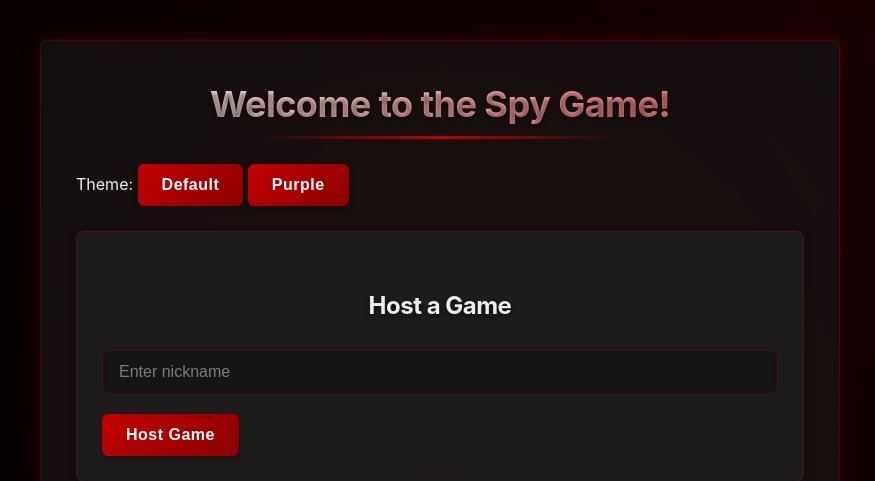
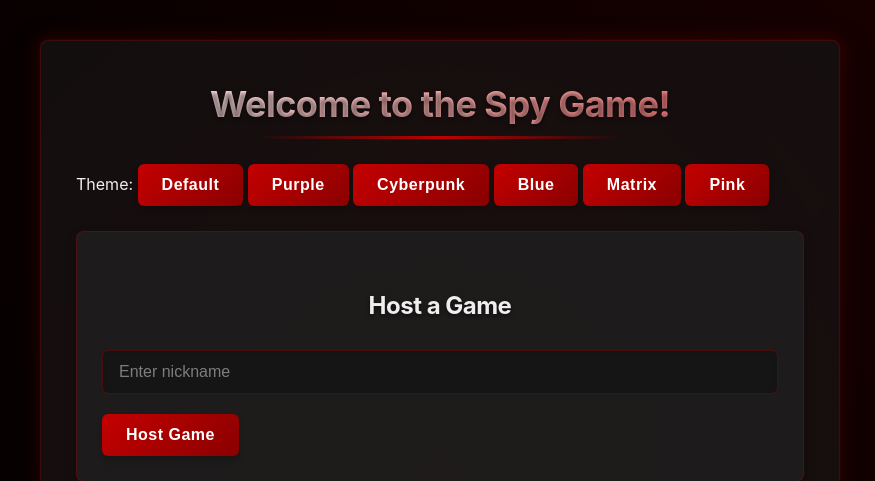
Before and after one commit to Bullishdrake09/SpyGame, a Flask app: page / in a window 1280 px wide. Shown: the top 481 px of the page, without its empty margins (200-1075 px from the left). Run offline with Flask 2, Linux system fonts and the light colour scheme.

Commit message:
Update index.html
More styles

```diff
--- a/templates/index.html
+++ b/templates/index.html
@@ -12,6 +12,12 @@
       <span>Theme:</span>
       <button id="defaultTheme" class="theme-button active">Default</button>
       <button id="purpleTheme" class="theme-button">Purple</button>
+      <!-- New Cyberpunk Theme Button -->
+      <button id="cyberpunkTheme" class="theme-button">Cyberpunk</button>
+      <!-- New Blue Theme Button -->
+      <button id="blueTheme" class="theme-button">Blue</button>
+      <button id="matrixTheme" class="theme-button">Matrix</button>
+      <button id="pinkTheme" class="theme-button">Pink</button>
     </div>
 
     <div class="form-container">
@@ -34,19 +40,39 @@
 
   <script>
   // Theme switching functionality
-    document.getElementById('defaultTheme').addEventListener('click', function() {
+  document.getElementById('defaultTheme').addEventListener('click', function () {
     setTheme('style.css');
     setActiveThemeButton(this);
   });
 
-    document.getElementById('purpleTheme').addEventListener('click', function() {
+  document.getElementById('purpleTheme').addEventListener('click', function () {
     setTheme('purple.css');
+    setActiveThemeButton(this);
+  });
+
+  document.getElementById('cyberpunkTheme').addEventListener('click', function () {
+    setTheme('cyberpunk.css');
+    setActiveThemeButton(this);
+  });
+
+  document.getElementById('blueTheme').addEventListener('click', function () {
+    setTheme('blue.css');
+    setActiveThemeButton(this);
+  });
+
+  document.getElementById('matrixTheme').addEventListener('click', function () {
+    setTheme('matrix.css');
+    setActiveThemeButton(this);
+  });
+
+  document.getElementById('pinkTheme').addEventListener('click', function () {
+    setTheme('pink.css');
     setActiveThemeButton(this);
   });
 
   function setTheme(cssFile) {
     // Get the existing stylesheet link
-      let link = document.getElementById('theme-stylesheet');
+    const link = document.getElementById('theme-stylesheet');
     // Update the href to the new CSS file
     link.href = "{{ url_for('static', filename='css/') }}" + cssFile;
 
@@ -65,17 +91,29 @@
   }
 
   // Apply saved theme when page loads
-    document.addEventListener('DOMContentLoaded', function() {
+  document.addEventListener('DOMContentLoaded', function () {
     const savedTheme = localStorage.getItem('preferredTheme');
+
     if (savedTheme) {
       setTheme(savedTheme);
 
-        // Set the active button based on the saved theme
-        if (savedTheme === 'purple.css') {
-          setActiveThemeButton(document.getElementById('purpleTheme'));
+      // Map CSS filenames to their corresponding button IDs
+      const themeButtonMap = {
+        'style.css': 'defaultTheme',
+        'purple.css': 'purpleTheme',
+        'cyberpunk.css': 'cyberpunkTheme',
+        'blue.css': 'blueTheme'
+      };
+
+      const buttonId = themeButtonMap[savedTheme] || 'defaultTheme';
+      const button = document.getElementById(buttonId);
+
+      if (button) {
+        setActiveThemeButton(button);
+      }
     } else {
+      // Default to the first theme if no preference is saved
       setActiveThemeButton(document.getElementById('defaultTheme'));
-        }
     }
   });
 </script>
```
Lines whose indentation alone changed are shown as unchanged.
